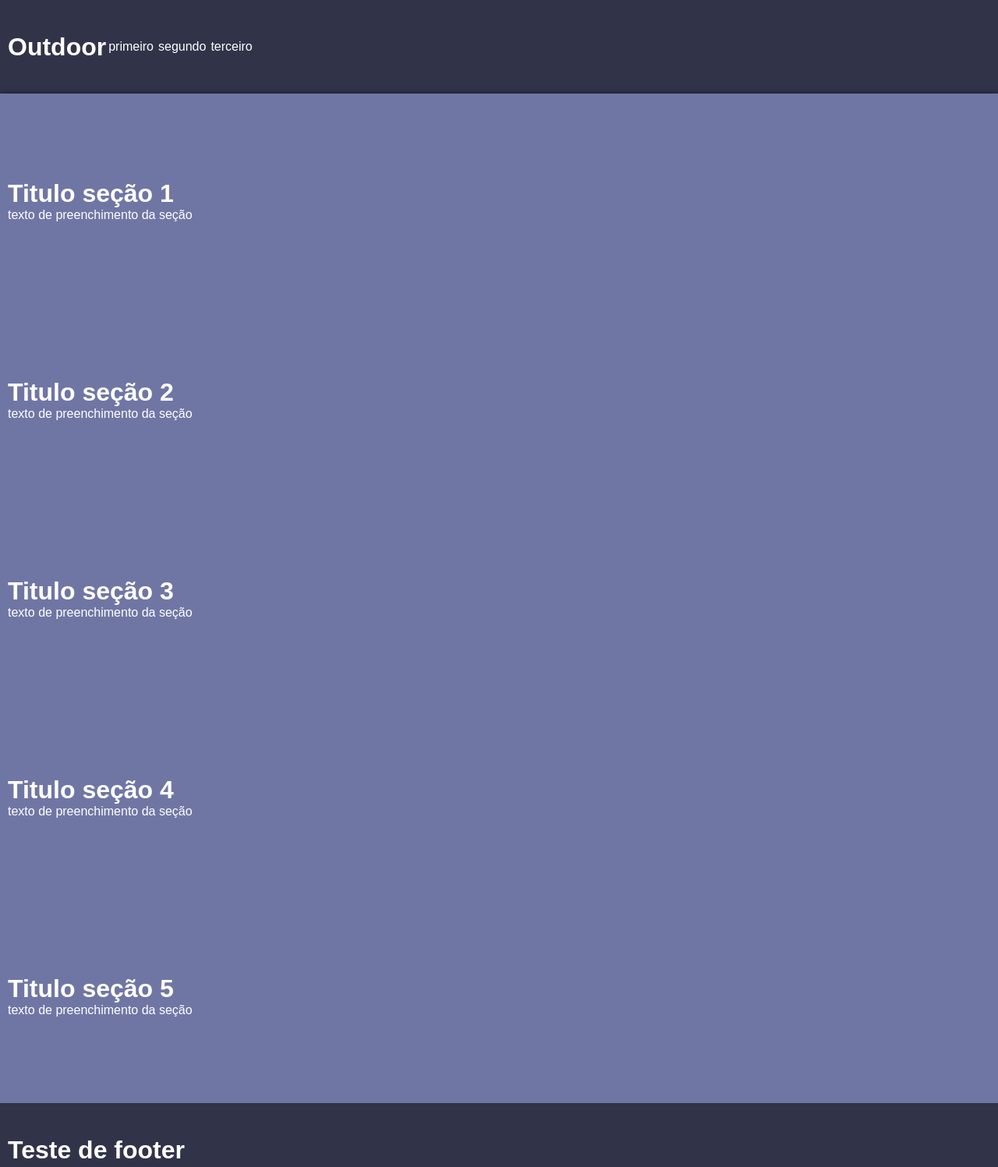
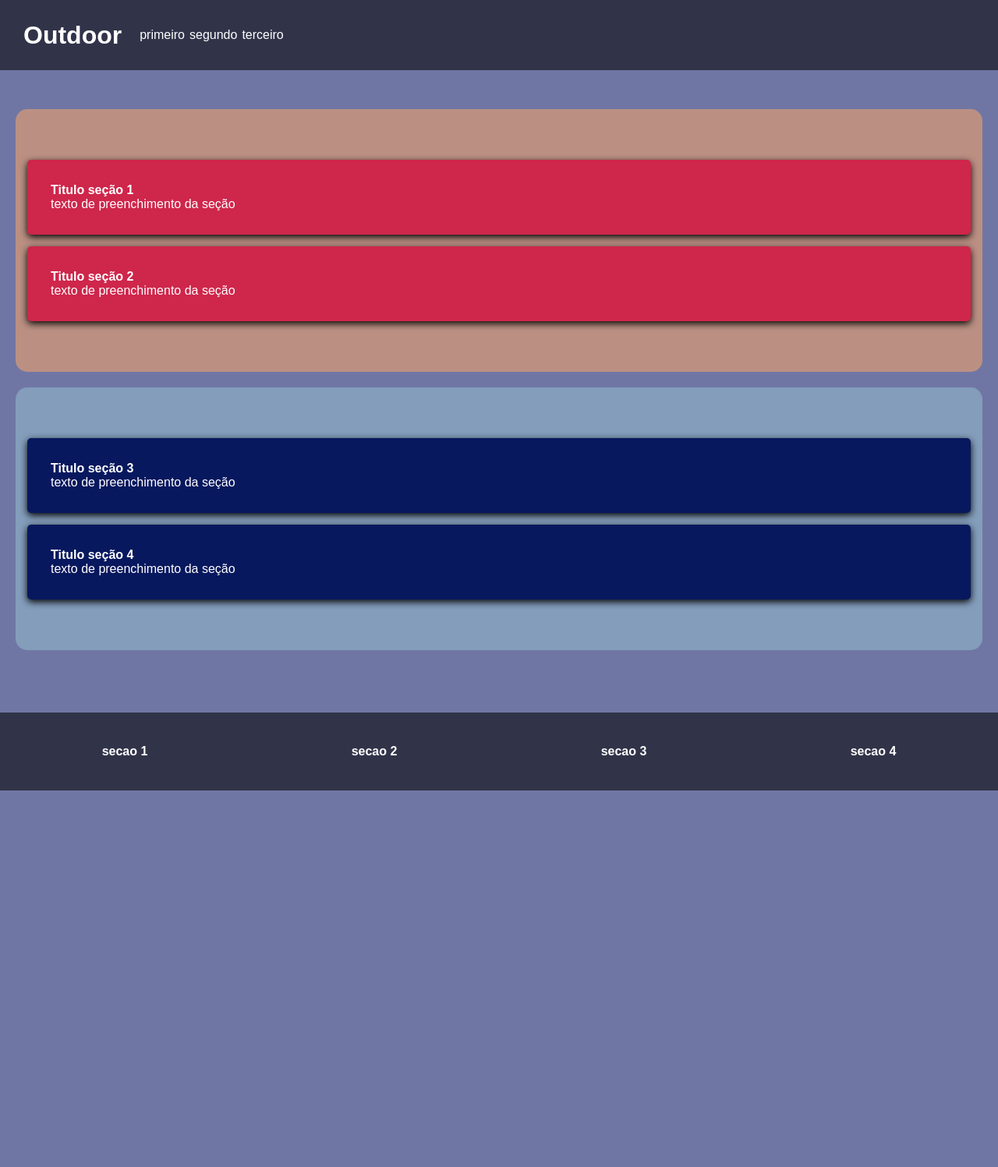
Before and after one commit to MRA-Web/outdoor, a plain HTML site: page site/index.html in a window 1280 px wide. Shown: the whole page at 78% size. After the commit the page ends 1014 px from the top, so only its background shows below. Drawn offline with Linux system fonts and the light colour scheme.

Commit message:
Adicionando mais coisas e deixando mais semantico

```diff
--- a/site/index.html
+++ b/site/index.html
@@ -29,44 +29,72 @@
     </header>
 
     <main>
-        <div class="secao-body">
+        <!-- Seção principal (contém todas) -->
+        <section class="main-section-container">
+
+            <!-- seção média 1 (contém outras) -->
+            <section class="medium-container-1">
+
+                <!-- seção menor (filha) -->
+                <section class="section-child">
                     <h1>Titulo seção 1</h1>
 
                     <p>texto de preenchimento da seção</p>
 
-        </div>
+                </section>
 
-        <div class="secao-body">
+                <!-- seção menor (filha) -->
+                <section class="section-child">
                     <h1>Titulo seção 2</h1>
 
                     <p>texto de preenchimento da seção</p>
 
-        </div>
+                </section>
 
-        <div class="secao-body">
+            </section>
+
+            <!-- seção média 2 (contém outras) -->
+            <section class="medium-container-2">
+
+                <!-- seção menor (filha) -->
+                <section class="section-child">
                     <h1>Titulo seção 3</h1>
 
                     <p>texto de preenchimento da seção</p>
 
-        </div>
+                </section>
 
-        <div class="secao-body">
+                <!-- seção menor (filha) -->
+                <section class="section-child">
                     <h1>Titulo seção 4</h1>
 
                     <p>texto de preenchimento da seção</p>
 
-        </div>
+                </section>
 
-        <div class="secao-body">
-            <h1>Titulo seção 5</h1>
+            </section>
 
-            <p>texto de preenchimento da seção</p>
-
-        </div>
+        </section>
     </main>
 
     <footer>
-        <h1>Teste de footer</h1>
+        <section class="footer-section-container">
+            <section>
+                <h4>secao 1</h4>
+            </section>
+
+            <section>
+                <h4>secao 2</h4>
+            </section>
+
+            <section>
+                <h4>secao 3</h4>
+            </section>
+
+            <section>
+                <h4>secao 4</h4>
+            </section>
+        </section>
     </footer>
 
 </body>
--- a/site/style.css
+++ b/site/style.css
@@ -5,67 +5,108 @@
 }
 
 body{
+    /* width: 98.7vw; */
+    width: 100%;
     background-color: #7076a4;
+
+    a{
+        text-decoration: none;
+    }
+}
+
+/* definindo os que vão preencher a largura toda da página */
+body, header, main, footer{
+    width: 100% !important;
 }
 
 header{
+    position: fixed;
+    top: 0;
     padding: 10px;
-    height: 100px;
+    height: 70px;
     background-color: #313449;
     display: flex;
     flex-direction: row;
-    align-content: center;
-    text-align: center;
+
+
+    *{
+        color: #fff;
+        align-content: center;
+        text-align: center;
+    }
 
     .logo{
+        margin: 0 20px;
         color: white;
         text-decoration: none;
-        align-content: center;
     }
 
     .barra-navegacao{
         display: grid;
-        align-content: center;
 
+        *{
+            align-content: center;
+            text-align: center;
+        }
         ul{
-            margin: 0;
             list-style-type: none;
             display: flex;
             flex-direction: row;
 
             li{
                 margin: 0 3px;
-                text-align: center;
+            }
+        }
+    }
+}
 
-                a{
-                    align-content: center;
-                    text-align: center;
-                    color: white;
-                    text-decoration: none;
-                }
+main{
+    margin: 100px 0 40px 0; /* distanciando do header e do footer */
+    color: white;
+    min-height : 100%;
+
+    .main-section-container {
+        padding: 20px;
+
+        /* o simbolo " > " significa que é filho direto, não descendente eventual */
+
+        > section{ /* nesse caso os containers médios */
+            height: fit-content;
+            padding: 50px 0;
+            margin: 20px 0;
+            border-radius: 15px;
+
+            .section-child{
+                border-radius: 5px;
+                padding: 30px;
+                margin: 15px 15px;
+                box-shadow: 0px 3px 10px rgb(0, 0, 0);
             }
         }
 
+        .medium-container-1{
+            background-color: #bb9083;
+            .section-child{background-color:#cf264b;}
+        }
+
+       .medium-container-2{
+            background-color: #839dbb;
+            .section-child{background-color:#08185e;}
+        }
 
     }
 }
 
-main{
-    padding: 10px;
-    box-shadow: 0px 3px 10px rgb(0, 0, 0);
-    color: white;
-    height : 100%;
-
-    .secao-body{
-        padding: 100px 0;
-    }
-}
-
 footer{
+    bottom: 0;
     background-color: #313449;
     color: white;
     height: 100px;
-    padding: 10px;
+    align-content: center;
+    text-align: center;
 
-    align-content: center;
+    .footer-section-container{
+        display: grid;
+        grid-template-columns: 25% 25% 25% 25%;
+    }
 }
```
Lines whose indentation alone changed are shown as unchanged.
